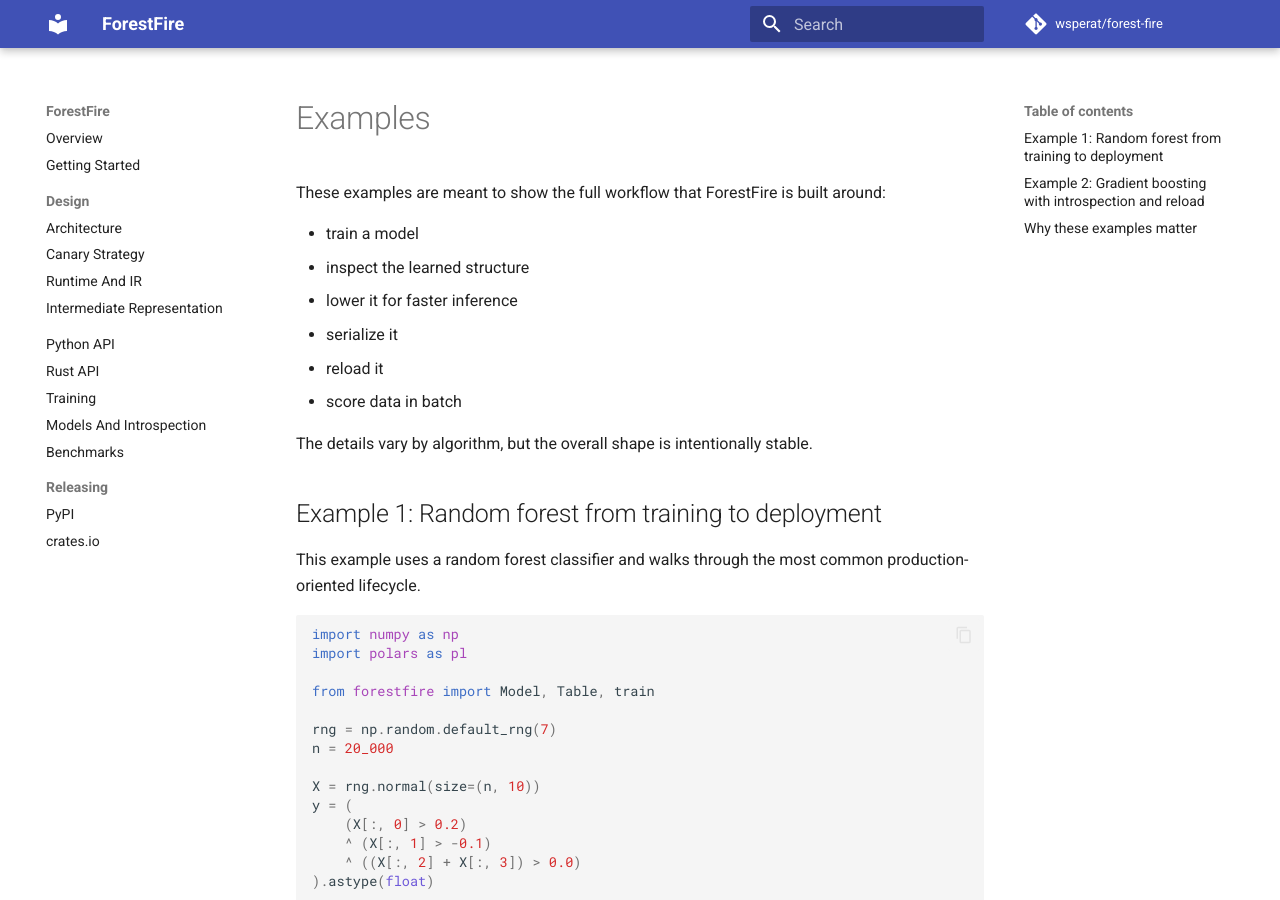
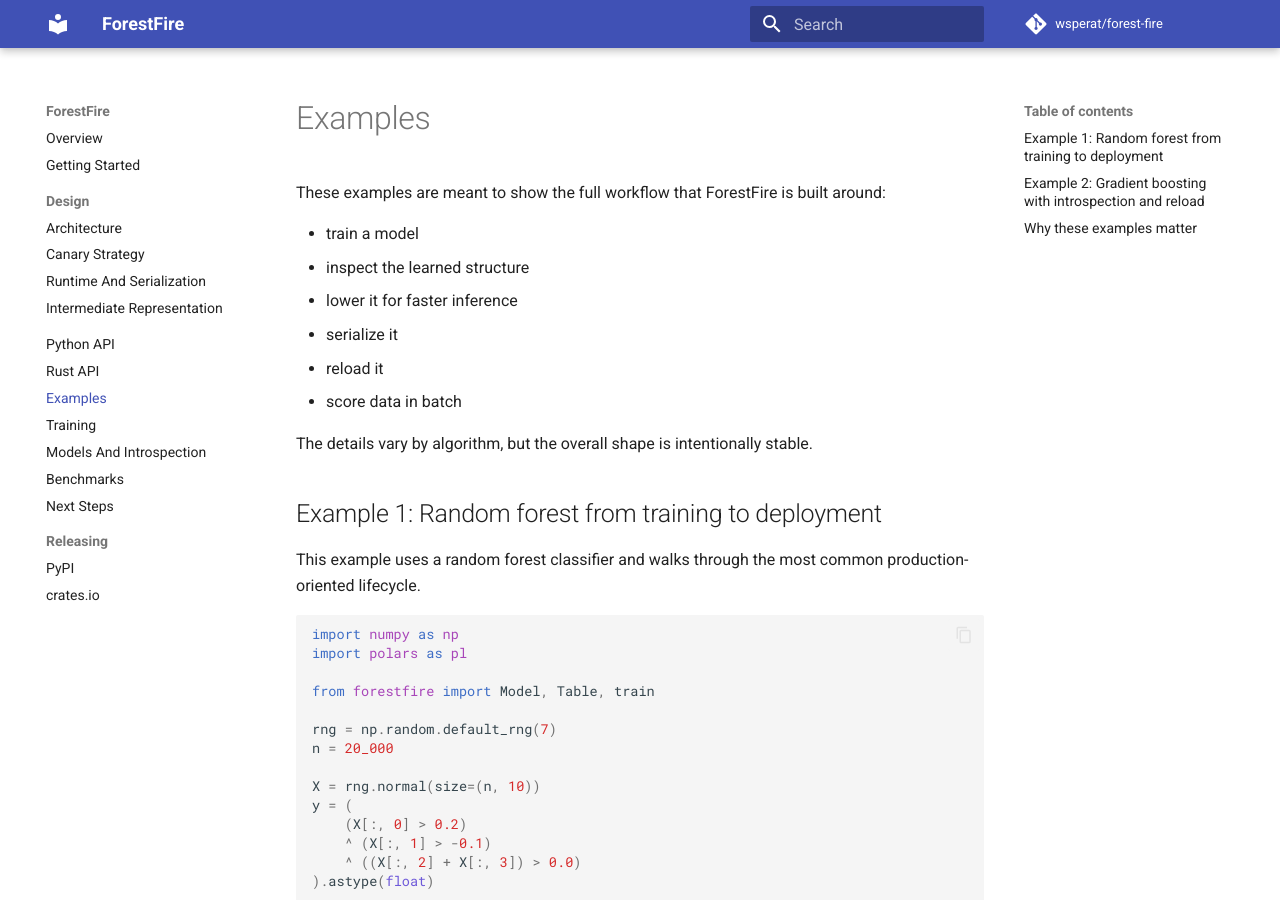
Before and after one commit to wsperat/forest-fire, an MkDocs documentation site: the page built from docs/examples.md, in a window 1280 px wide and 900 px high. Built offline with MkDocs 1.6.1 and Material for MkDocs 9.7.7, drawn with Linux system fonts in a browser that asks for light colours; comment, search, counter and statistics services are not loaded.

Commit message:
update mkdocs.yaml

```diff
--- a/mkdocs.yml
+++ b/mkdocs.yml
@@ -29,13 +29,15 @@ nav:
   - Design:
       - Architecture: design.md
       - Canary Strategy: canaries.md
-      - Runtime And IR: runtime.md
+      - Runtime And Serialization: runtime.md
       - Intermediate Representation: ir.md
   - Python API: python-api.md
   - Rust API: rust-api.md
+  - Examples: examples.md
   - Training: training.md
   - Models And Introspection: models.md
   - Benchmarks: benchmarks.md
+  - Next Steps: next-steps.md
   - Releasing:
       - PyPI: pypi-release.md
       - crates.io: cargo-release.md
```
